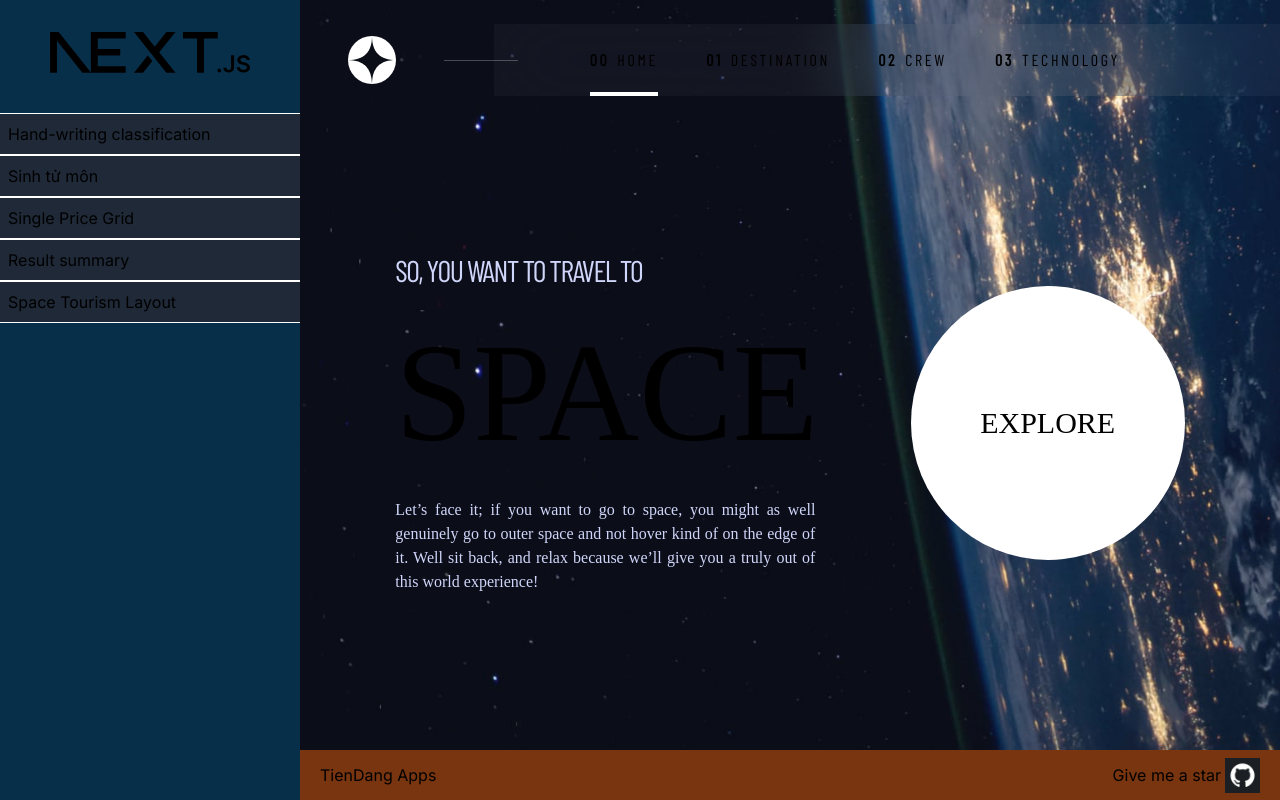
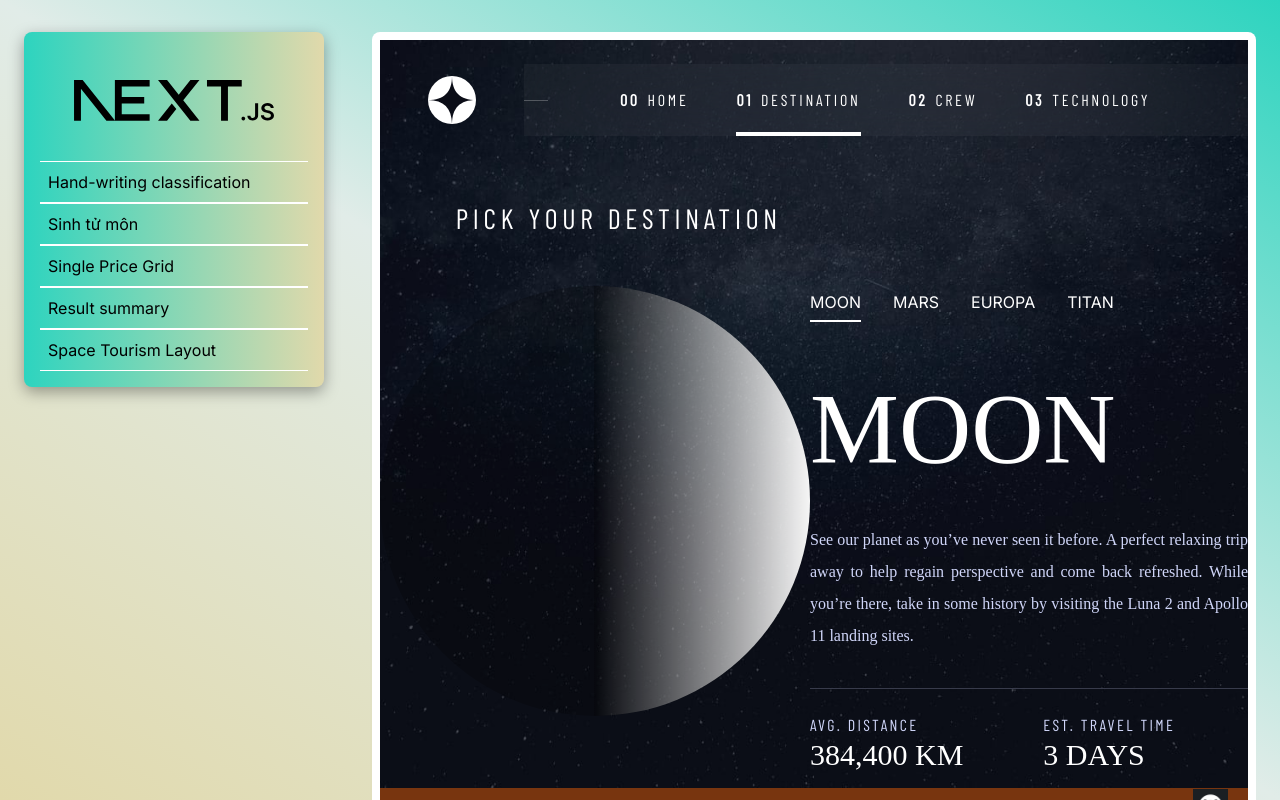
Before and after one commit to quoctienkt/quoctienkt, a Next.js app: page / in a window 1280 px wide. Built offline with nearby package versions, Linux system fonts and the light colour scheme.

Commit message:
enhancement/new-app-layout

```diff
--- a/src/app/globals.css
+++ b/src/app/globals.css
@@ -2,19 +2,38 @@
 @tailwind components;
 @tailwind utilities;
 
-:root {
+/* :root {
+  color-scheme: dark;
   --foreground-rgb: 0, 0, 0;
   --background-start-rgb: 214, 219, 220;
   --background-end-rgb: 255, 255, 255;
+} */
+
+/* @media (prefers-color-scheme: light) { */
+:root {
+  color-scheme: light;
+  /* default  */
+
+  /* rgb(255,255,255) */
+  --foreground-rgb: 255, 255, 255;
+  --color-rgb: 0 0 0;
+  /* rgb(45, 212, 191) */
+  --background-start-rgb: 45, 212, 191;
+  /* rgb(225, 236, 232) */
+  --background-via-rgb: 225, 236, 232;
+  /* rgb(225, 217, 171) */
+  --background-end-rgb: 225, 217, 171;
+
+  /* my own */
+  /* rgb(38, 70, 83) */
+  --primary-rgb: 38, 70, 83;
+  /* rgb(244, 162, 97) */
+  --secondary-rgb: 244, 162, 97;
+  /* rgb(42, 157, 143) */
+  --neutral-rgb: 42, 157, 143;
+  --vivid-rgb: 231, 111, 81;
 }
-
-@media (prefers-color-scheme: dark) {
-  :root {
-    --foreground-rgb: 255, 255, 255;
-    --background-start-rgb: 0, 0, 0;
-    --background-end-rgb: 0, 0, 0;
-  }
-}
+/* } */
 
 html,
 body {
@@ -28,11 +47,6 @@ html {
   overflow: hidden;
 }
 body {
-  color: rgb(var(--foreground-rgb));
-  background: linear-gradient(
-      to bottom,
-      transparent,
-      rgb(var(--background-end-rgb))
-    )
-    rgb(var(--background-start-rgb));
+  @apply bg-gradient-to-tr from-[rgb(var(--background-end-rgb))] via-[rgb(var(--background-via-rgb))] to-[rgb(var(--background-start-rgb))];
+  color: rgb(var(--color-rgb));
 }
--- a/src/app/page.tsx
+++ b/src/app/page.tsx
@@ -1,8 +1,9 @@
 import { DefaultLayout } from "@/components/layout/defaultLayout/DefaultLayout";
-import { basePath } from "@/utils/assetUtil";
+import { basePath, getAssetPath } from "@/utils/assetUtil";
 import { Metadata } from "next";
+import Image from "next/image";
 
-import SpaceTourismLayoutHomepage from "./previews/space-tourism-layout/page";
+import SpaceTourismLayoutDestinationPage from "./previews/space-tourism-layout/destination/page";
 
 export const metadata: Metadata = {
   title: "Tiến Đặng collection",
@@ -13,7 +14,7 @@ export default function Home() {
   return (
     <>
       <DefaultLayout basePath={basePath}>
-        <SpaceTourismLayoutHomepage></SpaceTourismLayoutHomepage>
+        <SpaceTourismLayoutDestinationPage></SpaceTourismLayoutDestinationPage>
       </DefaultLayout>
     </>
   );
--- a/src/app/previews/space-tourism-layout/SpaceTourismLayout.module.css
+++ b/src/app/previews/space-tourism-layout/SpaceTourismLayout.module.css
@@ -1,7 +1,7 @@
 @import url('https://fonts.googleapis.com/css?family=Barlow Condensed');
 
 .wrapper {
-  @apply w-full h-full relative overflow-auto;
+  @apply w-full h-full relative overflow-auto text-white;
   color-scheme: dark;
 
   & > div {
--- /dev/null
+++ b/src/components/layout/aboutUs/AboutUs.module.css
@@ -0,0 +1,3 @@
+.wrapper {
+  @apply max-lg:hidden flex flex-row items-center justify-between w-full bg-amber-900 h-9 flex-[0_0_50px] px-5 text-white;
+}
--- /dev/null
+++ b/src/components/layout/aboutUs/AboutUs.tsx
@@ -0,0 +1,24 @@
+import Link from "next/link";
+import { AppImage } from "../../core_components/image/Image";
+import styles from "./AboutUs.module.css";
+
+export function AboutUs() {
+  return (
+    <div className={styles.wrapper}>
+      TienDang Apps <br />
+      <Link
+        className="flex flex-row items-center gap-1"
+        href="https://github.com/quoctienkt/quoctienkt/"
+        target="_blank"
+      >
+        Give me a star
+        <AppImage
+          src="/img/github-6980894_1280.png"
+          alt="Github Icon"
+          width={35}
+          height={15}
+        ></AppImage>
+      </Link>
+    </div>
+  );
+}
--- a/src/components/layout/defaultLayout/DefaultLayout.module.css
+++ b/src/components/layout/defaultLayout/DefaultLayout.module.css
@@ -1,8 +1,14 @@
 .appWrapper {
-  @apply flex flex-col w-full h-full bg-sky-950 lg:flex-row;
+  @apply flex flex-col lg:flex-row overflow-auto h-full;
+
+  & > * {
+    @apply mx-6 my-8 box-border rounded-lg;
+    @apply max-lg:m-0 max-lg:rounded-none;
+  }
 
   .mainPage {
-    @apply relative flex flex-col w-full h-full max-lg:overflow-x-hidden;
+    @apply relative flex flex-col w-full h-full max-lg:overflow-x-hidden p-2 overflow-auto bg-[rgb(var(--foreground-rgb))];
+    @apply max-lg:p-0;
 
     & > * {
       z-index: 1;
@@ -20,9 +26,5 @@
       @apply w-full h-full overflow-auto;
       @apply flex justify-center items-center;
     }
-
-    & > footer {
-      @apply max-lg:hidden flex flex-row items-center justify-between w-full bg-amber-900 h-9 flex-[0_0_50px] px-5;
-    }
   }
 }
--- a/src/components/layout/defaultLayout/DefaultLayout.tsx
+++ b/src/components/layout/defaultLayout/DefaultLayout.tsx
@@ -1,14 +1,15 @@
 "use client";
 
 import styles from "./DefaultLayout.module.css";
-import Navbar from "@/components/navbar/Navbar";
+import Navbar from "@/components/layout/navbar/Navbar";
 import React from "react";
 import BackgroundBubble from "../w_background/BackgroundBubble";
 import Link from "next/link";
 import { AppImage } from "../../core_components/image/Image";
+import { AboutUs } from "../aboutUs/AboutUs";
 
 interface LayoutProps {
-  children: React.ReactNode,
+  children: React.ReactNode;
   basePath: string;
 }
 
@@ -19,26 +20,11 @@ export function DefaultLayout({ children, basePath }: LayoutProps) {
         <Navbar basePath={basePath} />
 
         <div className={styles.mainPage}>
-          <BackgroundBubble>
-            <main>{children}</main>
+          <main>{children}</main>
 
-            <footer>
-              TienDang Apps <br />
-              <Link
-                className="flex flex-row items-center gap-1"
-                href="https://github.com/quoctienkt/quoctienkt/"
-                target="_blank"
-              >
-                Give me a star
-                <AppImage
-                  src="/img/github-6980894_1280.png"
-                  alt="Github Icon"
-                  width={35}
-                  height={15}
-                ></AppImage>
-              </Link>
-            </footer>
-          </BackgroundBubble>
+          <footer>
+            <AboutUs></AboutUs>
+          </footer>
         </div>
       </div>
     </>
--- /dev/null
+++ b/src/components/layout/navbar/Navbar.module.css
@@ -0,0 +1,28 @@
+.navbar {
+  @apply relative flex flex-row flex-wrap items-center w-full lg:flex-[0_0_300px] lg:gap-2 shadow-lg h-fit lg:flex-col border-none p-4 bg-[rgb(var(--foreground-rgb))];
+  @apply bg-gradient-to-l from-[rgb(var(--background-end-rgb))] to-[rgb(var(--background-start-rgb))];
+  @apply max-lg:px-[15px] max-lg:justify-between max-lg:py-[8px];
+
+  box-shadow: rgba(0, 0, 0, 0.35) 0px 5px 15px;
+
+  .logo {
+    @apply mt-1 lg:mt-8 lg:mb-8 lg:m-auto max-lg:w-[100px];
+    /* @apply dark:invert; */
+  }
+
+  .navLinks {
+    @apply flex flex-col w-full lg:block max-lg:hidden;
+
+    &.active {
+      @apply p-2 mt-3 max-lg:flex bg-slate-300;
+    }
+
+    & > * {
+      @apply flex w-full p-2 border-amber-500 lg:block max-lg:bg-[#f8f9fa] max-lg:text-stone-900;
+      @apply hover:text-[rgb(var(--vivid-rgb))] hover:font-bold;
+
+      border-top: 1px solid white;
+      border-bottom: 1px solid white;
+    }
+  }
+}
--- a/src/components/navbar/Navbar.tsx
+++ b/src/components/layout/navbar/Navbar.tsx
@@ -2,7 +2,7 @@
 
 import Link from "next/link";
 import styles from "./Navbar.module.css";
-import { AppImage } from "../core_components/image/Image";
+import { AppImage } from "../../core_components/image/Image";
 import { useState } from "react";
 import { classes, toggle } from "@/utils/toggle";
 
@@ -53,7 +53,7 @@ export default function Navbar(props: NavbarProps) {
       </button>
 
       <div
-        className={classes(styles.nav_links, toggle(navbarOpen, styles.active))}
+        className={classes(styles.navLinks, toggle(navbarOpen, styles.active))}
       >
         <Link href="/apps/handwritingclassification">
           Hand-writing classification
--- a/src/components/navbar/Navbar.module.css
+++ /dev/null
@@ -1,24 +0,0 @@
-.navbar {
-  @apply relative flex flex-row flex-wrap items-center w-full max-lg:px-[15px] max-lg:justify-between lg:flex-[0_0_300px] lg:gap-2 shadow-lg lg:flex-col lg:h-full max-lg:py-[8px];
-  border: none;
-  box-shadow: rgba(0, 0, 0, 0.35) 0px 5px 15px;
-
-  .logo {
-    @apply mt-1 dark:invert lg:mt-8 lg:mb-8 lg:m-auto max-lg:w-[100px];
-  }
-
-  .nav_links {
-    @apply flex flex-col w-full bg-gray-800 lg:block max-lg:hidden;
-
-    &.active {
-      @apply p-2 mt-3 max-lg:flex bg-slate-300;
-    }
-
-    & > * {
-      @apply flex w-full p-2 hover:bg-sky-700 border-amber-500 lg:block max-lg:bg-[#f8f9fa] max-lg:text-stone-900;
-
-      border-top: 1px solid white;
-      border-bottom: 1px solid white;
-    }
-  }
-}
```
